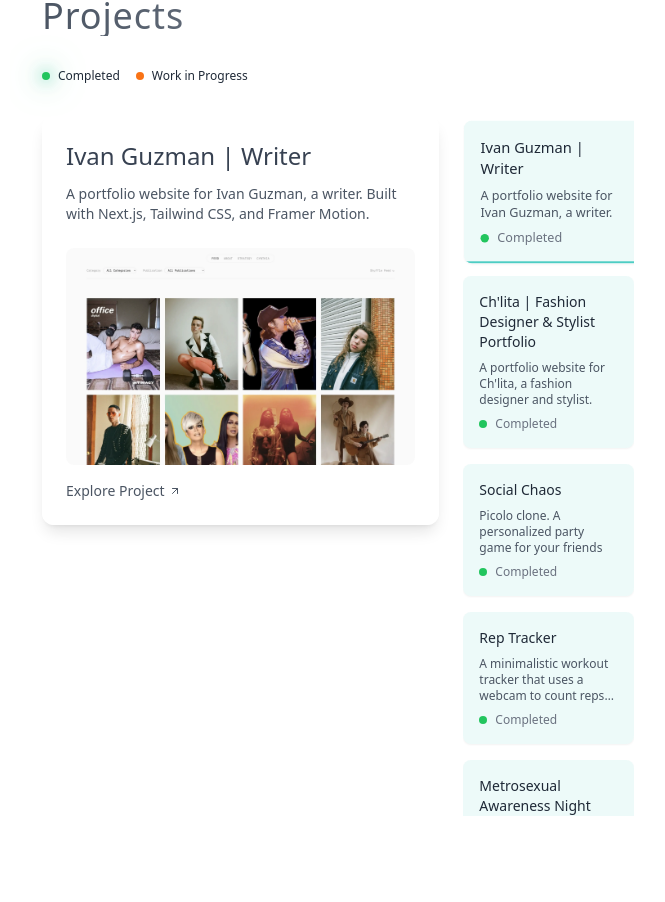
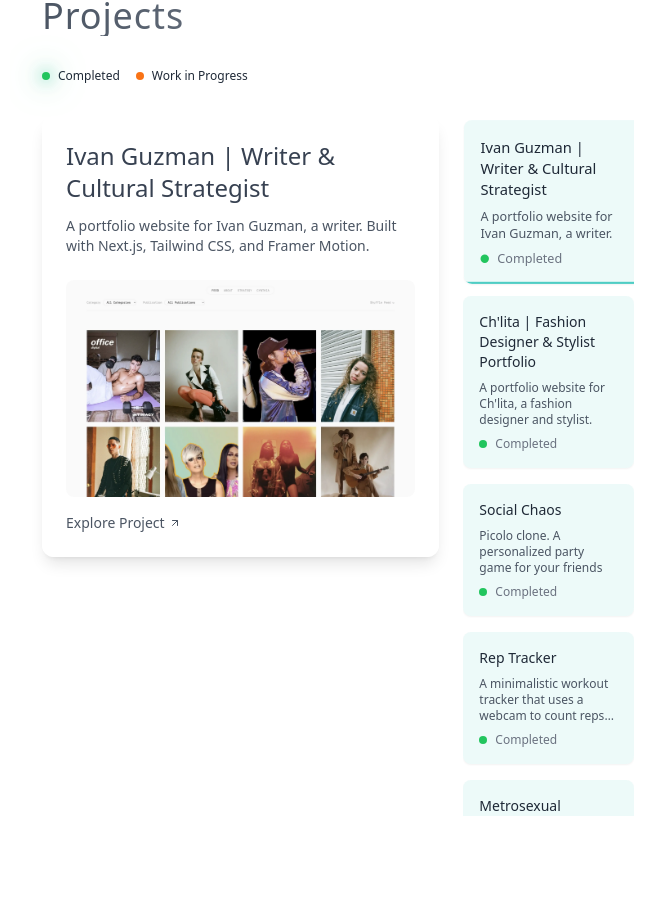
Before and after one commit to maxwellyoung/dev.maxwellyoung.info, a Next.js app: page / in a window 1280 px wide. Shown: the part 900-1802 px from the top of the page, without its empty margins (294-959 px from the left). Built offline with nearby package versions, Linux system fonts and the light colour scheme.

Commit message:
ivan update

```diff
--- a/src/app/projects/page.tsx
+++ b/src/app/projects/page.tsx
@@ -43,7 +43,7 @@ interface Project {
 
 const projects: Project[] = [
   {
-    name: "Ivan Guzman | Writer",
+    name: "Ivan Guzman | Writer & Cultural Strategist",
     status: "Completed",
     description: "A portfolio website for Ivan Guzman, a writer.",
     longDescription:
```
